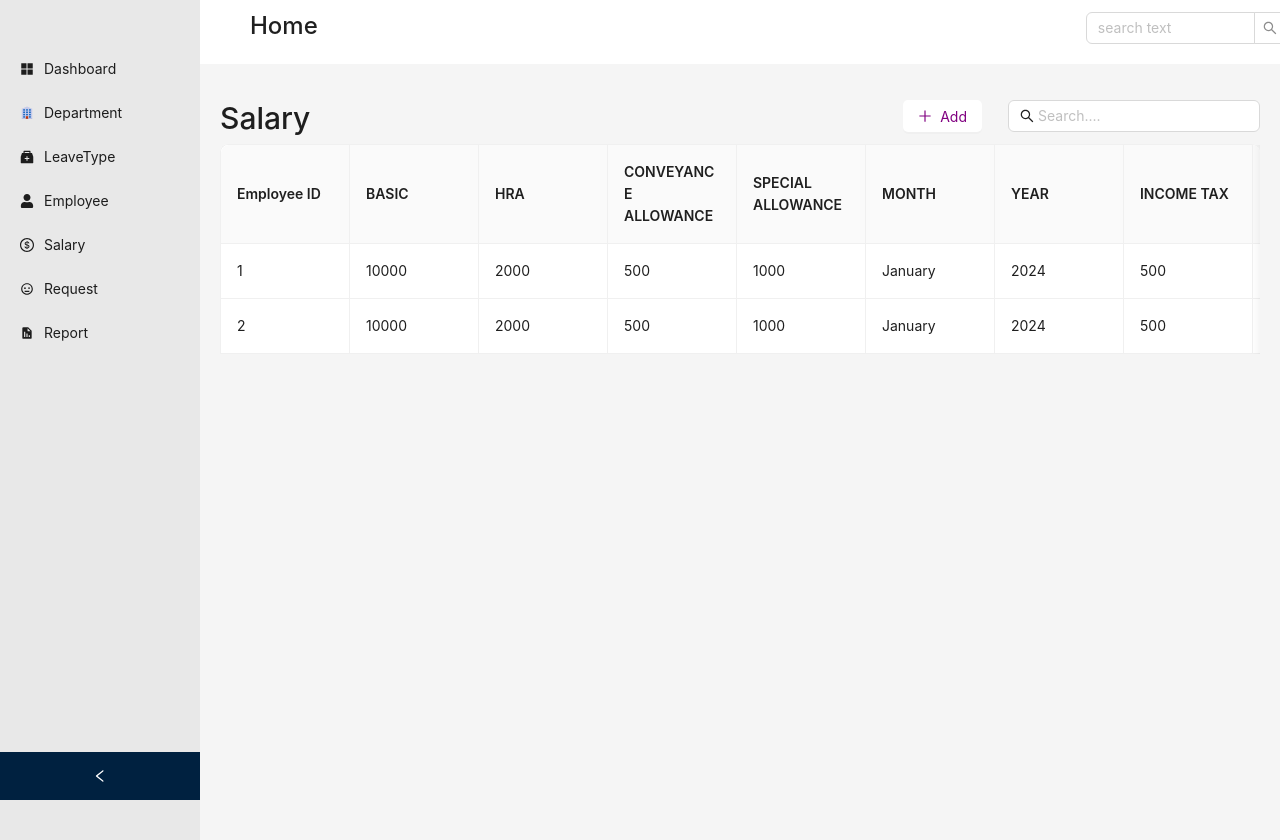
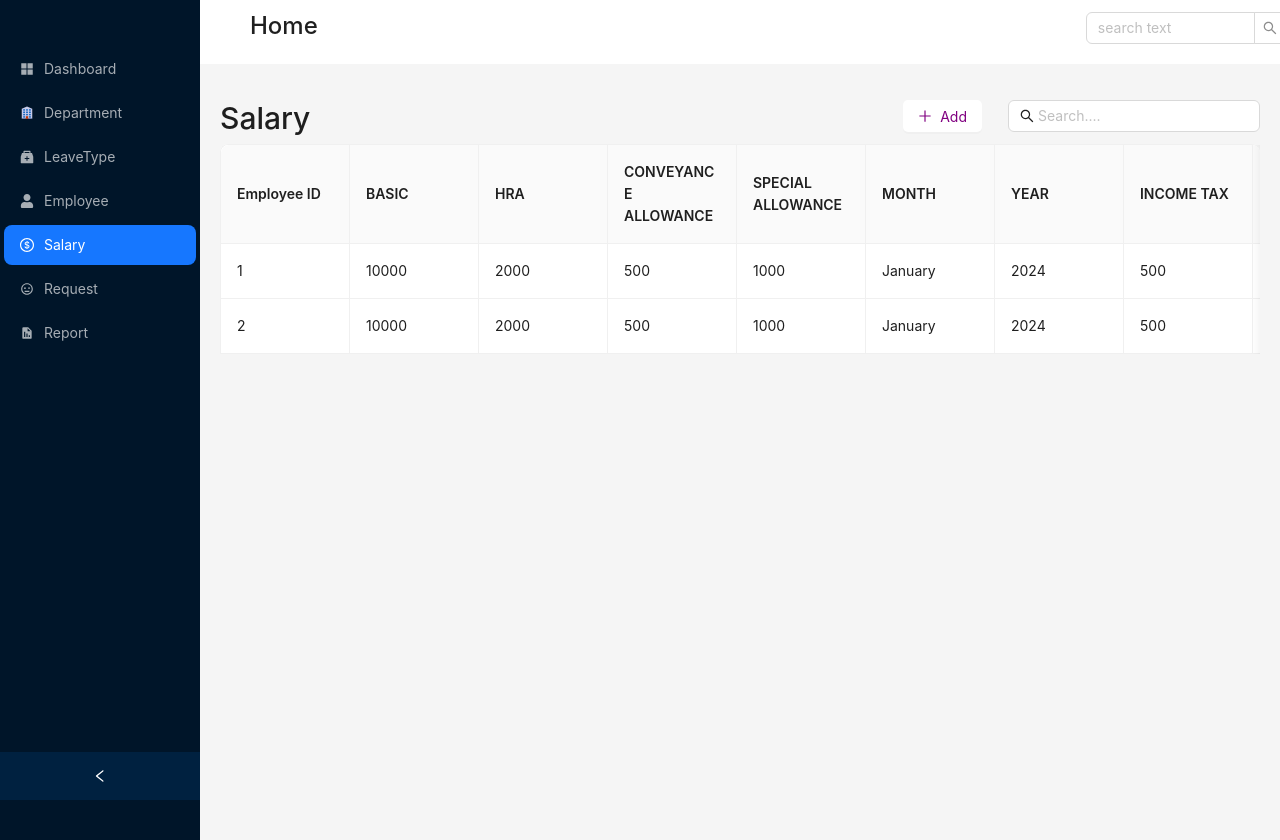
Before and after one commit to saijamii/employee-management, a React (Create React App) app: page /app/salary in a window 1280 px wide. Built offline with nearby package versions, Linux system fonts and the light colour scheme.

Commit message:
Sider changes

```diff
--- a/src/SiderMenu.js
+++ b/src/SiderMenu.js
@@ -13,7 +13,6 @@ function SiderMenu({ siderClosed, onMenuItemClick }) {
   };
   return (
     <Sider
-    style={{background:"#e8e8e8"}}
       collapsible
       collapsed={collapsed}
       onCollapse={(value) => setCollapsed(value)}
@@ -27,7 +26,7 @@ function SiderMenu({ siderClosed, onMenuItemClick }) {
           position: "fixed",
           width: collapsed ? "80px" : "200px",
         }}
-        theme="whitw"
+        theme="dark"
         defaultSelectedKeys={
           AppRoutes?.find((e) => e?.path === location.pathname)?.key || ""
         }
```
